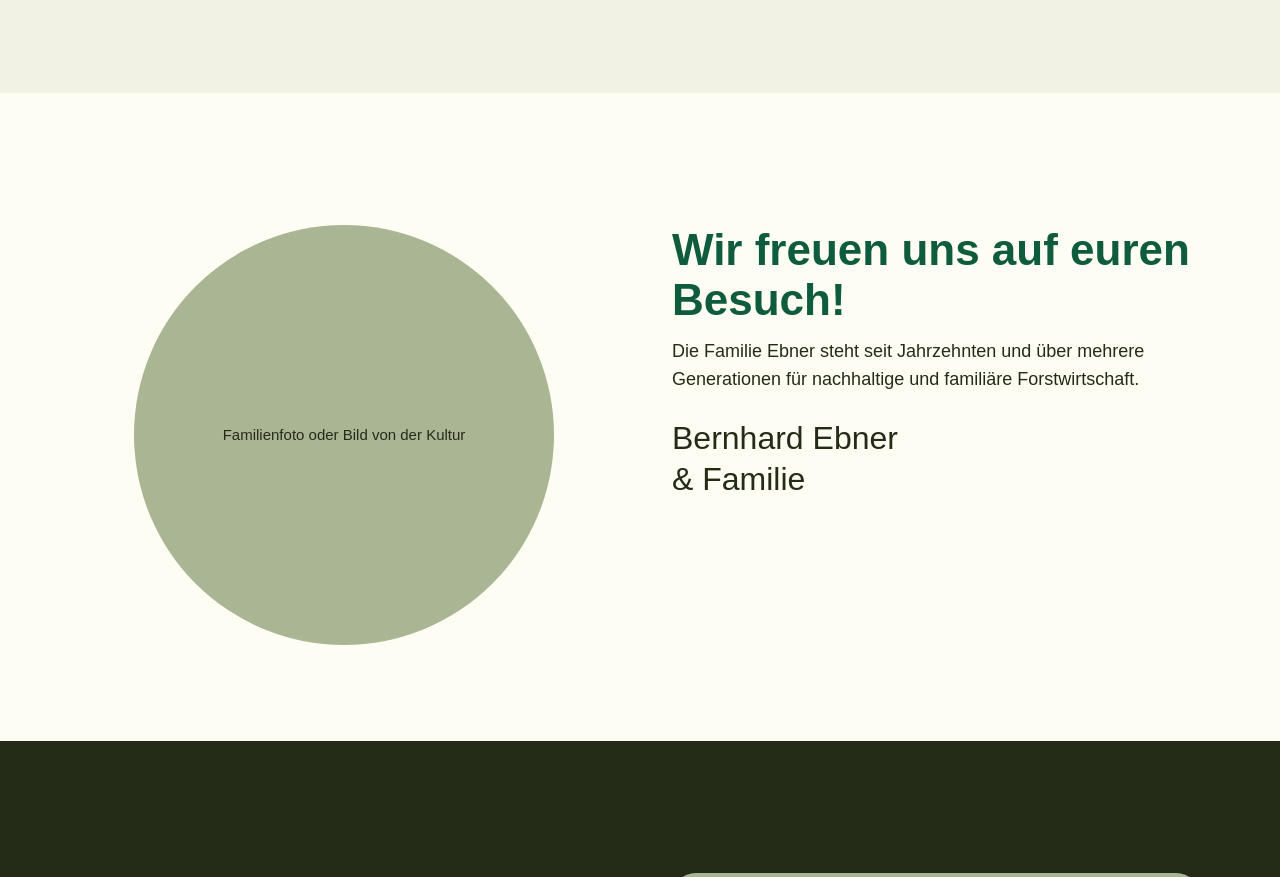
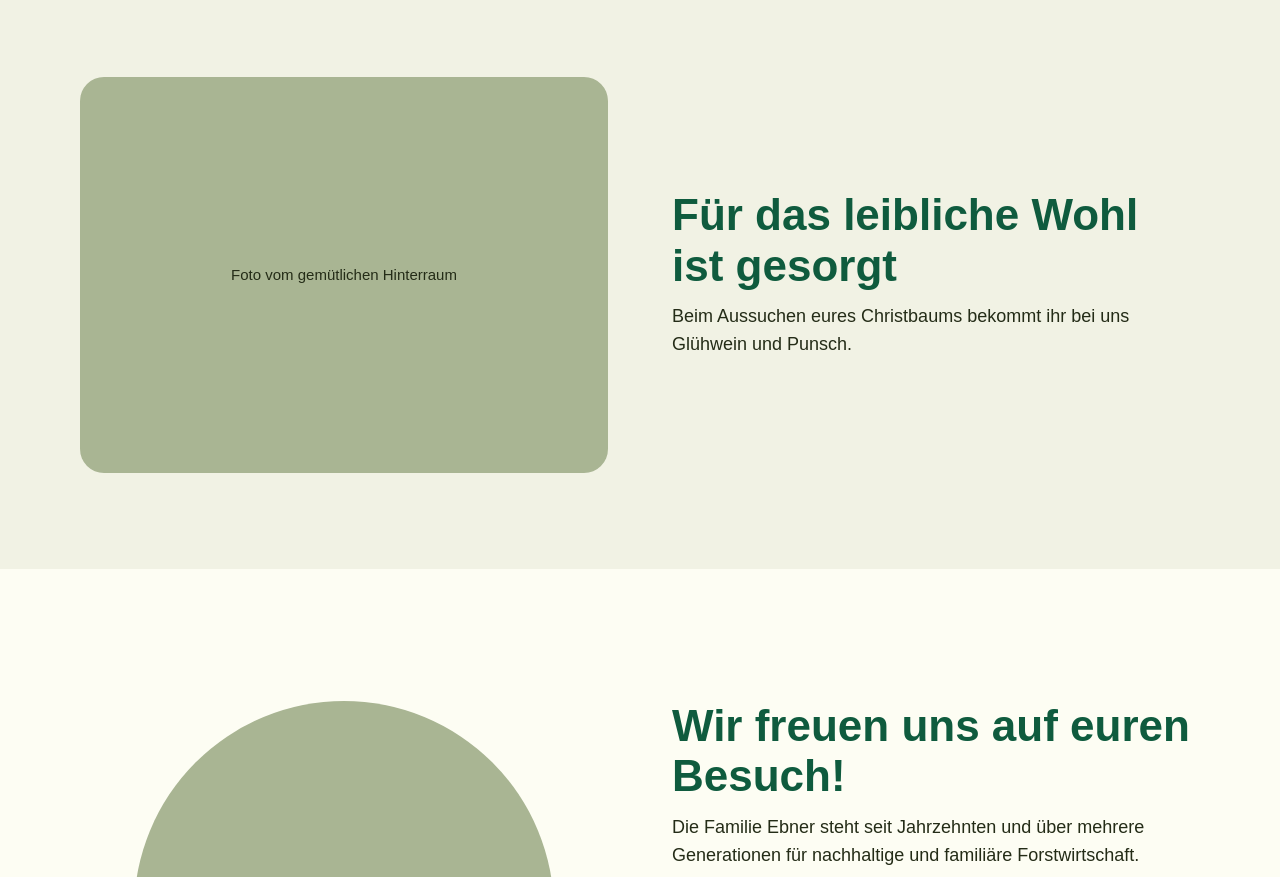
Before and after one commit to robinbaechle-ops/Ebner-Birndorf, a plain HTML site: page index.html in a window 1280 px wide. Shown: the part 2094-2971 px from the top of the page. Drawn offline with Linux system fonts and the light colour scheme.

Commit message:
Gluehwein und Punsch beim Verkauf ergaenzt

```diff
--- a/index.html
+++ b/index.html
@@ -152,6 +152,13 @@
           <li>Lieferungen in größeren Mengen nach Rücksprache möglich</li>
         </ul>
       </div>
+      <div class="wohl">
+        <div class="platzhalter bild wohl-bild">Foto vom gemütlichen Hinterraum</div>
+        <div>
+          <h2>Für das leibliche Wohl ist gesorgt</h2>
+          <p class="einleitung">Beim Aussuchen eures Christbaums bekommt ihr bei uns Glühwein und Punsch.</p>
+        </div>
+      </div>
     </div>
   </section>
 
--- a/style.css
+++ b/style.css
@@ -129,6 +129,14 @@ mark {
 .zeiten th, .zeiten td { padding: 12px 0; text-align: left; border-bottom: 1px solid #ccd0ba; font-weight: 400; vertical-align: top; }
 .zeiten th { padding-right: 24px; white-space: nowrap; }
 
+.wohl {
+  grid-column: 1 / -1;
+  display: grid; grid-template-columns: repeat(2, 1fr);
+  gap: clamp(24px, 5vw, 64px); align-items: center;
+  margin-top: 16px;
+}
+.wohl-bild { border-radius: 24px; }
+
 .gruss { font-size: clamp(24px, 3vw, 32px); line-height: 1.3; margin-top: 24px; }
 
 .kontakt-liste { list-style: none; margin: 28px 0 0; padding: 0; display: grid; gap: 20px; font-size: clamp(20px, 2.4vw, 26px); line-height: 1.35; }
@@ -183,7 +191,7 @@ mark {
   .hero-logo { display: none; }
   .nav { display: none; }
   .kopf .knopf { margin-left: auto; }
-  .raster.drei, .raster.zwei { grid-template-columns: 1fr; }
+  .raster.drei, .raster.zwei, .wohl { grid-template-columns: 1fr; }
   .cookie-banner .inhalt { flex-direction: column; align-items: stretch; }
   .cookie-aktionen .knopf { flex: 1; padding-inline: 12px; }
 }
```
